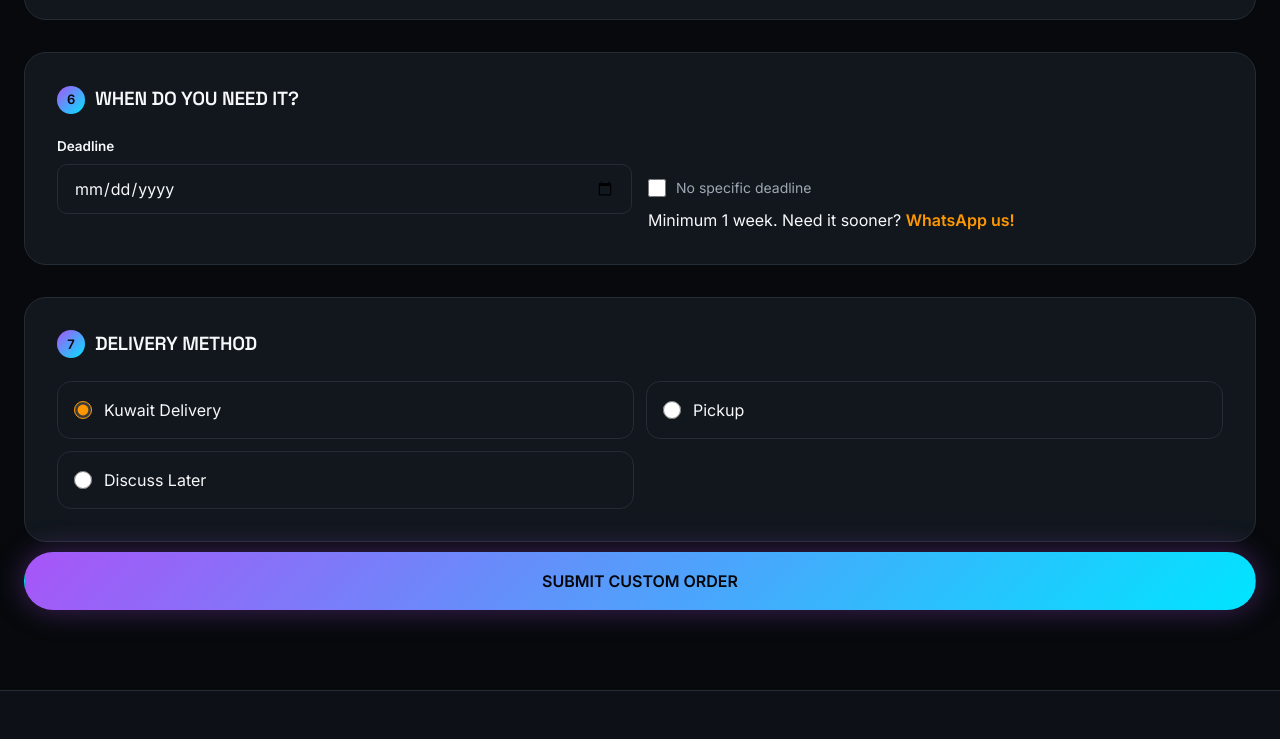
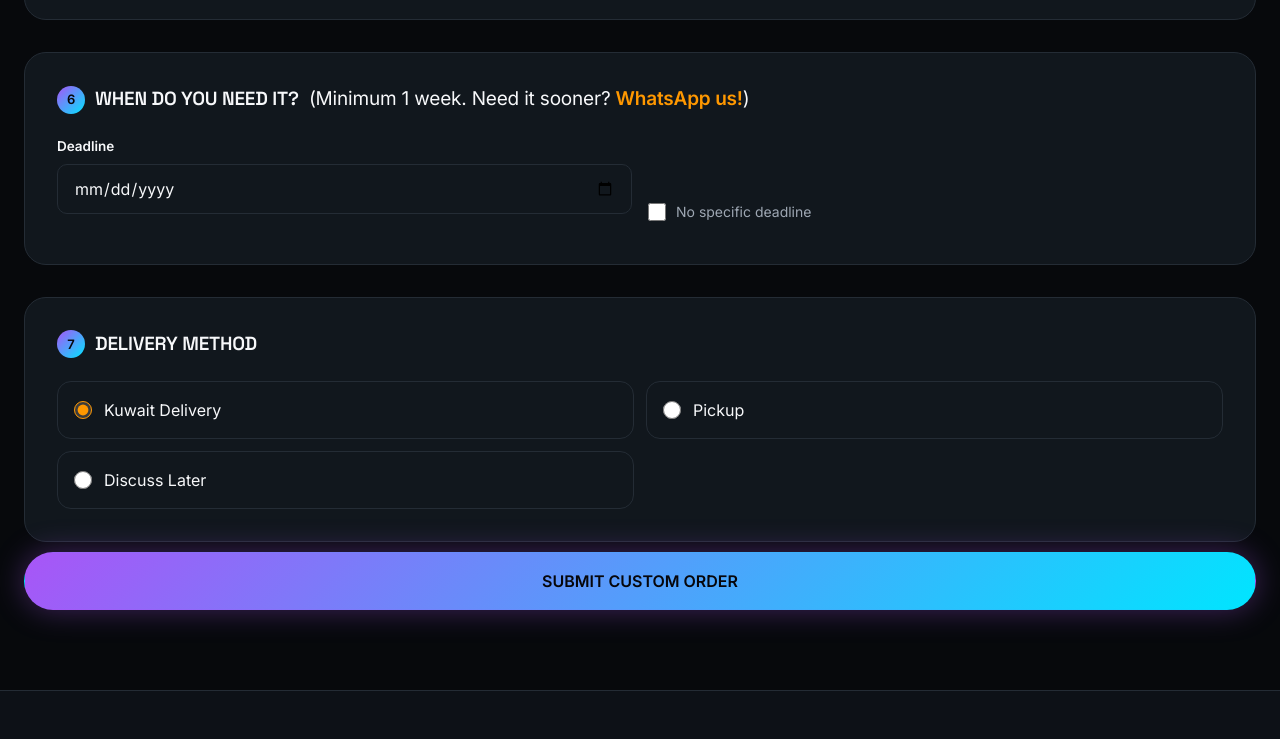
Before and after one commit to villainsq8-ai/3D-Studio, a plain HTML site: page customize.html in a window 1280 px wide. Shown: the part 2367-3106 px from the top of the page. Drawn offline with Linux system fonts and the light colour scheme.

Commit message:
Move deadline note next to the section heading, in parentheses
Repositions "(Minimum 1 week. Need it sooner? WhatsApp us!)" to sit
right next to the "WHEN DO YOU NEED IT?" heading instead of under the
checkbox, wrapped in parentheses as requested.

Co-authored-by: Claude <noreply@anthropic.com>

```diff
--- a/customize.html
+++ b/customize.html
@@ -131,12 +131,11 @@
       </div>
 
       <div class="studio-card">
-        <h3><span class="num">6</span> WHEN DO YOU NEED IT?</h3>
+        <h3><span class="num">6</span> WHEN DO YOU NEED IT? <span class="hint" style="font-weight:400;">(Minimum 1 week. Need it sooner? <a href="#" id="deadline-whatsapp-link" style="color:var(--orange);font-weight:600;">WhatsApp us!</a>)</span></h3>
         <div class="form-row" style="align-items:end;">
           <div class="field"><label>Deadline</label><input type="date" id="deadline-date" /></div>
           <div>
             <label class="checkbox-row" style="margin-bottom:10px;"><input type="checkbox" id="no-deadline" /> No specific deadline</label>
-            <p class="hint" style="margin:0;">Minimum 1 week. Need it sooner? <a href="#" id="deadline-whatsapp-link" style="color:var(--orange);font-weight:600;">WhatsApp us!</a></p>
           </div>
         </div>
       </div>
```
